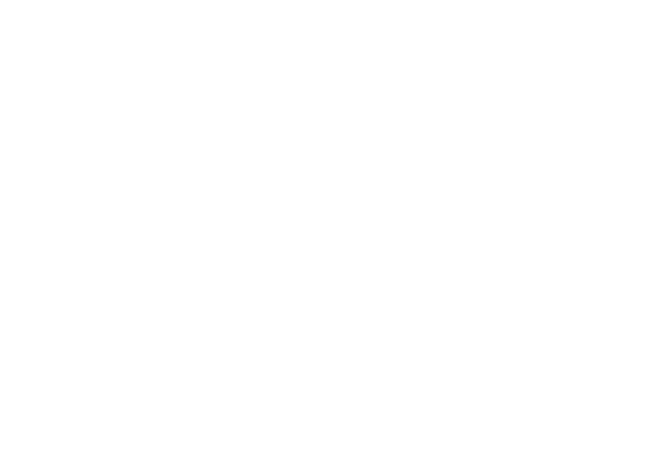
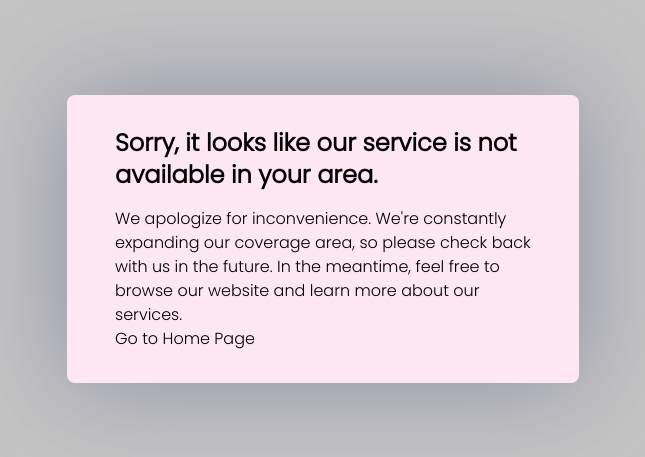
Before and after one commit to sahilhedau49/homeo-react, a React (Create React App) app: page /tohome in a window 1280 px wide. Before the commit this address had no page. Shown: the part 161-618 px from the top of the page, without its empty margins (317-962 px from the left). Built offline with nearby package versions, Linux system fonts and the light colour scheme.

Commit message:
Pop up completed

```diff
--- a/src/App.js
+++ b/src/App.js
@@ -3,6 +3,7 @@
 import Header from "./components/Header";
 import Mainpage from "./components/Mainpage";
 import Registration from "./components/Registration";
+import PopUp from "./components/PopUp";
 
 function App() {
   return (
@@ -11,6 +12,7 @@
         <Routes>
           <Route path="/" element={[<Header />, <Mainpage />]} />
           <Route path="/registration" element={<Registration />} />
+          <Route path="/tohome" element={<PopUp />} />
         </Routes>
       </BrowserRouter>
     </div>
--- /dev/null
+++ b/src/components/PopUp.js
@@ -0,0 +1,32 @@
+import React from "react";
+import { useNavigate } from "react-router-dom";
+import "./Registration.css";
+
+const PopUp = () => {
+  const navigate = useNavigate();
+  const gotohome = () => {
+    navigate("/");
+  };
+
+  return (
+    <>
+      <div className="popup-wrapper fixed left-0 right-0 top-0 bottom-0"></div>
+      <div className="pop-sec fixed w-[40vw] bg-pink-100 py-8 px-12 rounded-lg top-[50%] left-[50%] translate-x-[-50%] translate-y-[-50%]">
+        <h2 className="font-semibold text-2xl mb-4">
+          Sorry, it looks like our service is not available in your area.
+        </h2>
+        <p>
+          We apologize for inconvenience. We're constantly expanding our
+          coverage area, so please check back with us in the future. In the
+          meantime, feel free to browse our website and learn more about our
+          services.
+        </p>
+        <button className="btn" onClick={() => gotohome()}>
+          Go to Home Page
+        </button>
+      </div>
+    </>
+  );
+};
+
+export default PopUp;
--- a/src/components/Registration.css
+++ b/src/components/Registration.css
@@ -69,6 +69,12 @@
 .reg-sec span {
   font-weight: normal;
 }
+.popup-wrapper {
+  background-color: rgba(189, 189, 189, 0.9);
+}
+.pop-sec {
+  box-shadow: 0px 0px 100px #8f90a6;
+}
 
 @media screen and (max-width: 900px) {
   .reg-sec {
@@ -101,4 +107,9 @@
   .reg-sec span {
     font-weight: lighter;
   }
+  .pop-sec {
+    width: 90vw;
+    padding: 2rem 1rem;
+    text-align: center;
+  }
 }
--- a/src/components/Registration.js
+++ b/src/components/Registration.js
@@ -1,7 +1,11 @@
-import React from "react";
+import React, { useState } from "react";
 import "./Registration.css";
+import { useNavigate } from "react-router-dom";
+import PopUp from "./PopUp";
 
 const Registration = () => {
+  const [popup, setPopup] = useState(false);
+
   return (
     <section className="reg-sec p-24">
       <div className="form w-[60%] mx-auto text-lg bg-pink-50 py-16 px-32 rounded-3xl ">
@@ -79,9 +83,10 @@
             <br />
             <input type="number" placeholder="Pin Code" required></input>
           </div>
-          <button type="submit" className="btn">
+          <button type="submit" className="btn" onClick={() => setPopup(true)}>
             Register
           </button>
+          {popup && <PopUp />}
         </form>
       </div>
     </section>
```
